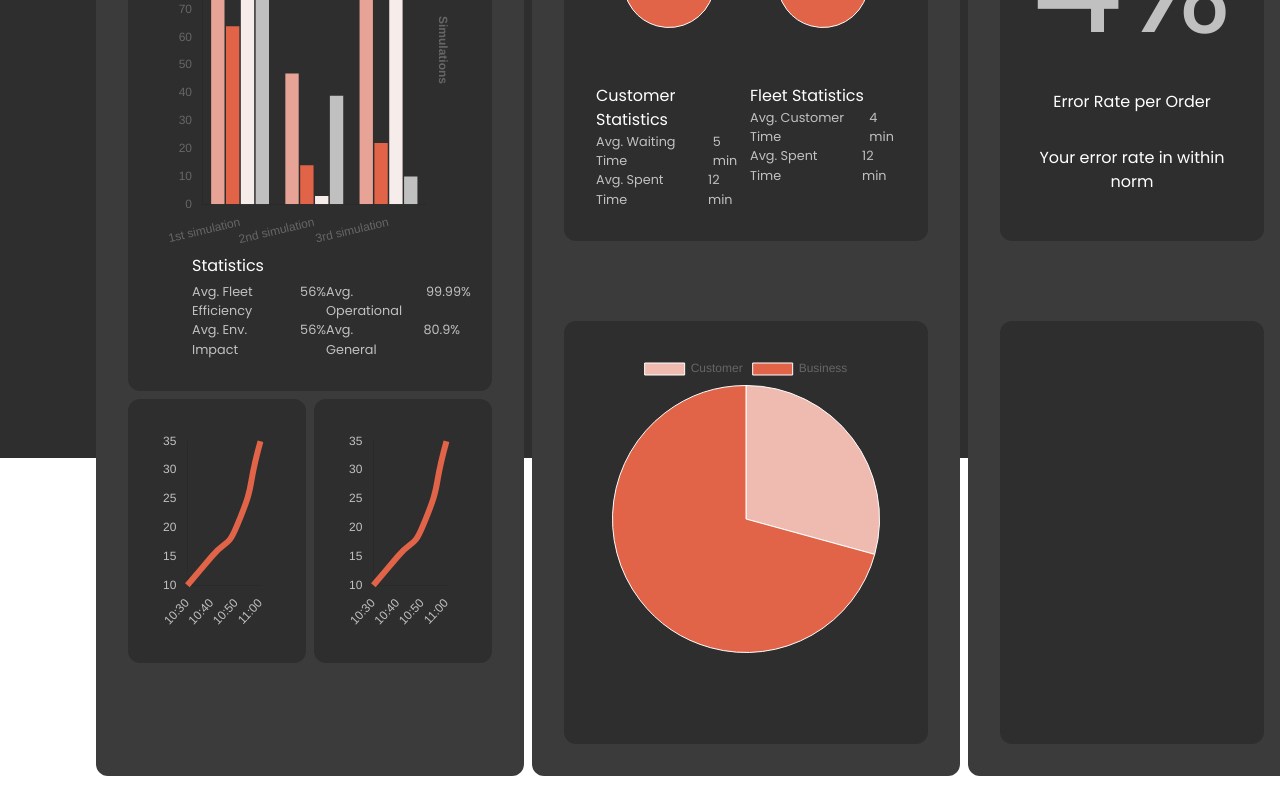
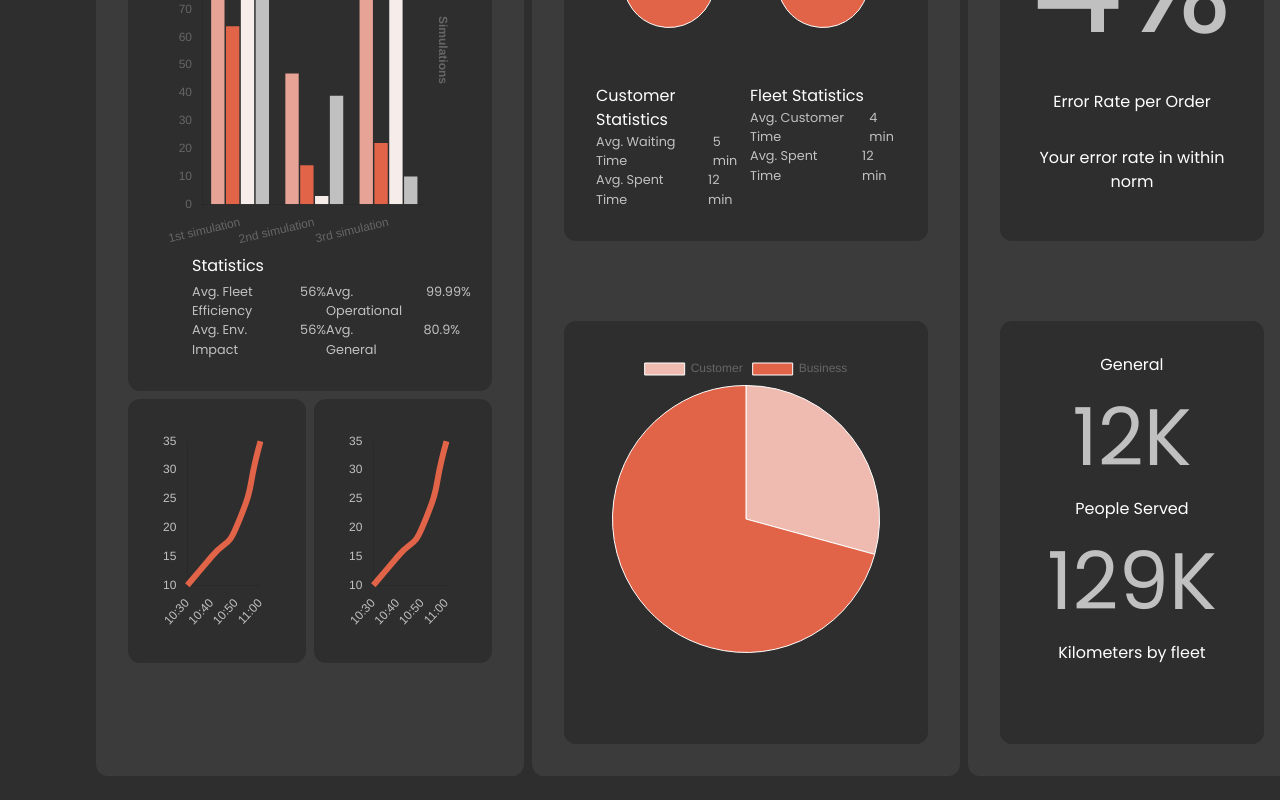
Before and after one commit to havenousername/hackatum-2024, a React (Vite) app in the folder frontend/: page /statistics in a window 1280 px wide. Shown: the part 342-1142 px from the top of the page. Before the commit the page ends 1118 px from the top, so only its background shows below. Built offline with nearby package versions, Linux system fonts and the light colour scheme.

Commit message:
dashboard finalized

```diff
--- a/frontend/src/index.css
+++ b/frontend/src/index.css
@@ -24,6 +24,10 @@
         color: rgba(255,255,255,0.70);
         font-size: 9rem;
     }
+    h3 {
+        color: rgba(255,255,255,0.70);
+        font-size: 5rem;
+    }
 
     input[type="number"]::-webkit-inner-spin-button,
     input[type="number"]::-webkit-outer-spin-button {
--- a/frontend/src/pages/Statistics.jsx
+++ b/frontend/src/pages/Statistics.jsx
@@ -95,7 +95,7 @@ const Statistics = () => {
     };
 
     return (
-        <div className="w-full pl-[6rem] h-screen relative bg-charcoal-gray h-[100%] pb-6">
+        <div className="w-full pl-[6rem] relative bg-charcoal-gray h-[100%] pb-6">
             <div className='flex flex-col gap-y-2'>
                 <div className="pt-[3rem] flex gap-4">
                     <h6 className='text-base'>Simulation running for</h6>
@@ -183,7 +183,13 @@ const Statistics = () => {
                     </div>
                     <div className="rounded-xl p-8 bg-charcoal-gray ">
                         <div className="border-dark">
-                            <div className=""></div>
+                            <div className='text-center'>
+                                <h4 className="">General</h4>
+                                <h3>12K</h3>
+                                <h4>People Served</h4>
+                                <h3>129K</h3>
+                                <h4>Kilometers by fleet</h4>
+                            </div>
                         </div>
                     </div>
 
```
